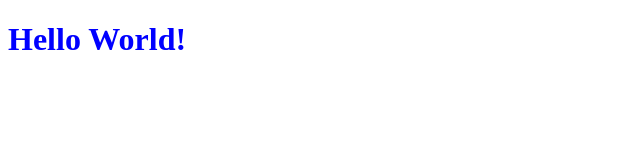
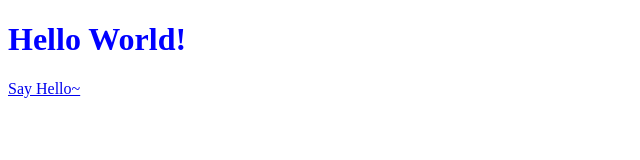
Before and after one commit to lkjhvcxz2002/TryThisOut, a plain HTML site: page index.html in a window 1280 px wide. Shown: the full height of the page, 0-640 px from the left. Drawn offline with nearby package versions, Linux system fonts and the light colour scheme.

Commit message:
Update index.html

```diff
--- a/index.html
+++ b/index.html
@@ -10,6 +10,7 @@
 </head>
 <body>
 	<h1>Hello World!</h1>
+	<a href="hello">Say Hello~</a>
 
 	<script
 		src="https://ajax.googleapis.com/ajax/libs/jquery/1.11.2/jquery.min.js"></script>
```
